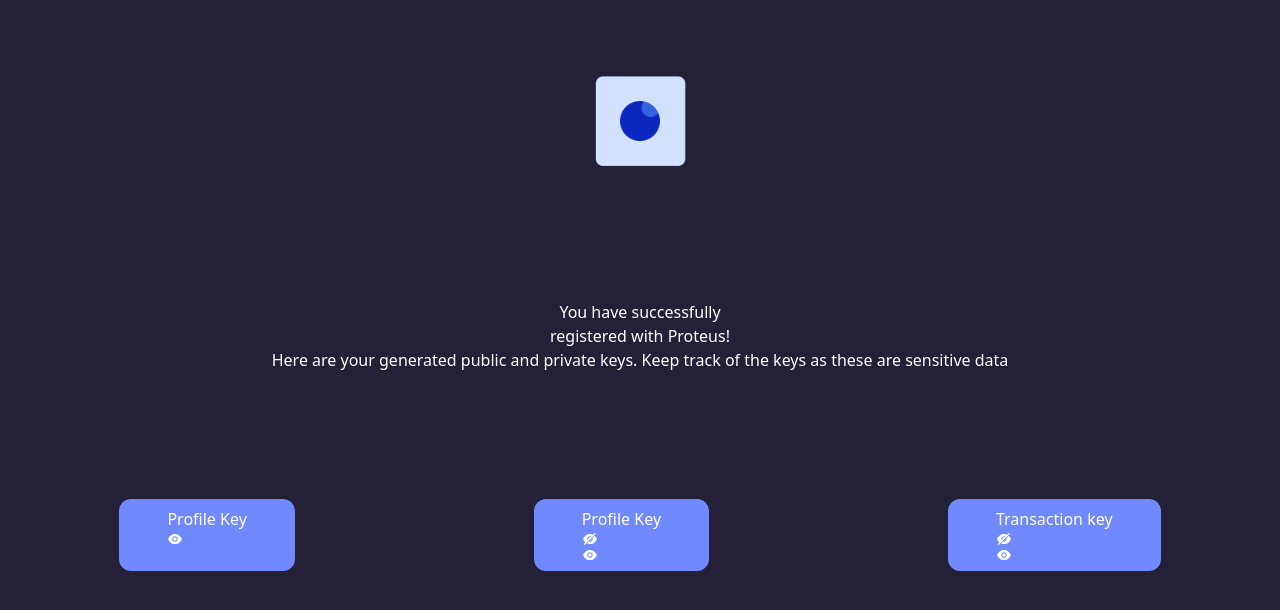
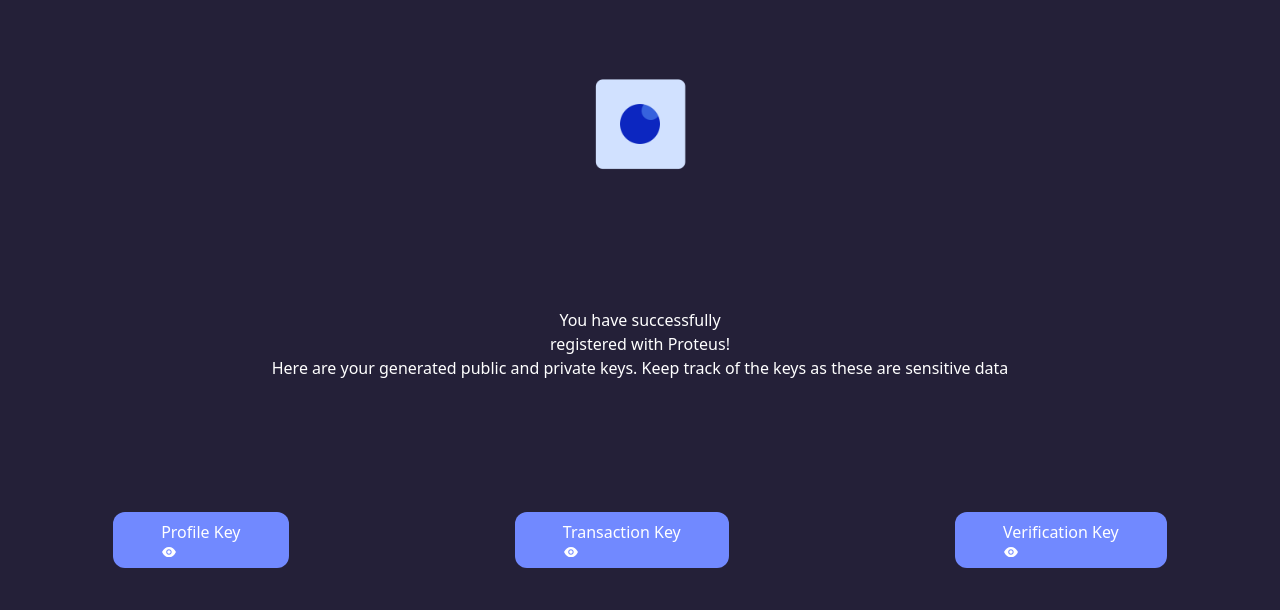
Before and after one commit to chandan0134/Proteus, a React (Create React App) app: page /keys in a window 1280 px wide. Shown: the top 610 px of the page. Built offline with nearby package versions, Linux system fonts and the light colour scheme.

Commit message:
keys updated

```diff
--- a/src/index.jsx
+++ b/src/index.jsx
@@ -1,7 +1,7 @@
 import React from 'react';
 import ReactDOM from 'react-dom/client';
 import './index.css';
-import App from './App.jsx';
+import App from './App.js';
 
 
 const root = ReactDOM.createRoot(document.getElementById('root'));
--- a/src/pages/keys.jsx
+++ b/src/pages/keys.jsx
@@ -2,17 +2,18 @@
 import logo from "../assets/animation_640_lfusqhls.gif";
 import { AiFillEyeInvisible, AiFillEye } from "react-icons/ai";
 
-const keys = () => {
-    const [show, setShow] = useState(false)
-    return (
-    <div className=" flex flex-col  w-full h-screen  text-white bg-[#242038]">
-      <div className=" flex flex-col justify-around h-[80%] items-center">
-        <div className=" h-[20%] ">
-          <img className=" w-[100%] h-[100%] " src={logo} alt="" />
+const Keys = () => {
+  const [showKeys, setShowKeys] = useState(false);
+
+  return (
+    <div className="flex flex-col w-full h-screen text-white bg-[#242038]">
+      <div className="flex flex-col justify-around h-[80%] items-center">
+        <div className="h-[20%]">
+          <img className="w-[100%] h-[100%]" src={logo} alt="" />
         </div>
         <div>
           <center>
-            <h1>You have successfully </h1>
+            <h1>You have successfully</h1>
             <h1>registered with Proteus!</h1>
             <p>
               Here are your generated public and private keys. Keep track of the
@@ -21,31 +22,30 @@
           </center>
         </div>
 
-        <div className=" flex flex-row justify-around w-full ">
-          <div className="  py-2 bg-[#7189FF] rounded-xl px-12 text-center my-3 mx-auto">
+        <div className="flex flex-row justify-around w-full ">
+          <div className="py-2 bg-[#7189FF] rounded-xl px-12 text-center my-3 mx-auto">
             <button>Profile Key</button>
-            {!show&&<AiFillEye
-              onClick={() => {
-                setShow(true);
-              }}
-            //   className={}
-            />}
-            {show&&<AiFillEyeInvisible
-              onClick={() => {
-                setShow(false);
-              }}
-            />}
+            {showKeys ? (
+              <AiFillEyeInvisible onClick={() => setShowKeys(false)} />
+            ) : (
+              <AiFillEye onClick={() => setShowKeys(true)} />
+            )}
           </div>
-          <div className="  py-2 bg-[#7189FF] rounded-xl px-12 text-center my-3 mx-auto">
-            <button>Profile Key</button>
-            <AiFillEyeInvisible />
-            <AiFillEye />
+          <div className="py-2 bg-[#7189FF] rounded-xl px-12 text-center my-3 mx-auto">
+            <button>Transaction Key</button>
+            {showKeys ? (
+              <AiFillEyeInvisible onClick={() => setShowKeys(false)} />
+            ) : (
+              <AiFillEye onClick={() => setShowKeys(true)} />
+            )}
           </div>
-          <div className=" rounded-xl  py-2 bg-[#7189FF]    px-12  text-center my-3 mx-auto">
-            <button>Transaction key</button>
-
-            <AiFillEyeInvisible />
-            <AiFillEye />
+          <div className="rounded-xl py-2 bg-[#7189FF] px-12 text-center my-3 mx-auto">
+            <button>Verification Key</button>
+            {showKeys ? (
+              <AiFillEyeInvisible onClick={() => setShowKeys(false)} />
+            ) : (
+              <AiFillEye onClick={() => setShowKeys(true)} />
+            )}
           </div>
         </div>
       </div>
@@ -53,4 +53,4 @@
   );
 };
 
-export default keys;
+export default Keys;
```
Also changed, not shown: src/App.js (renamed from src/App.jsx).
